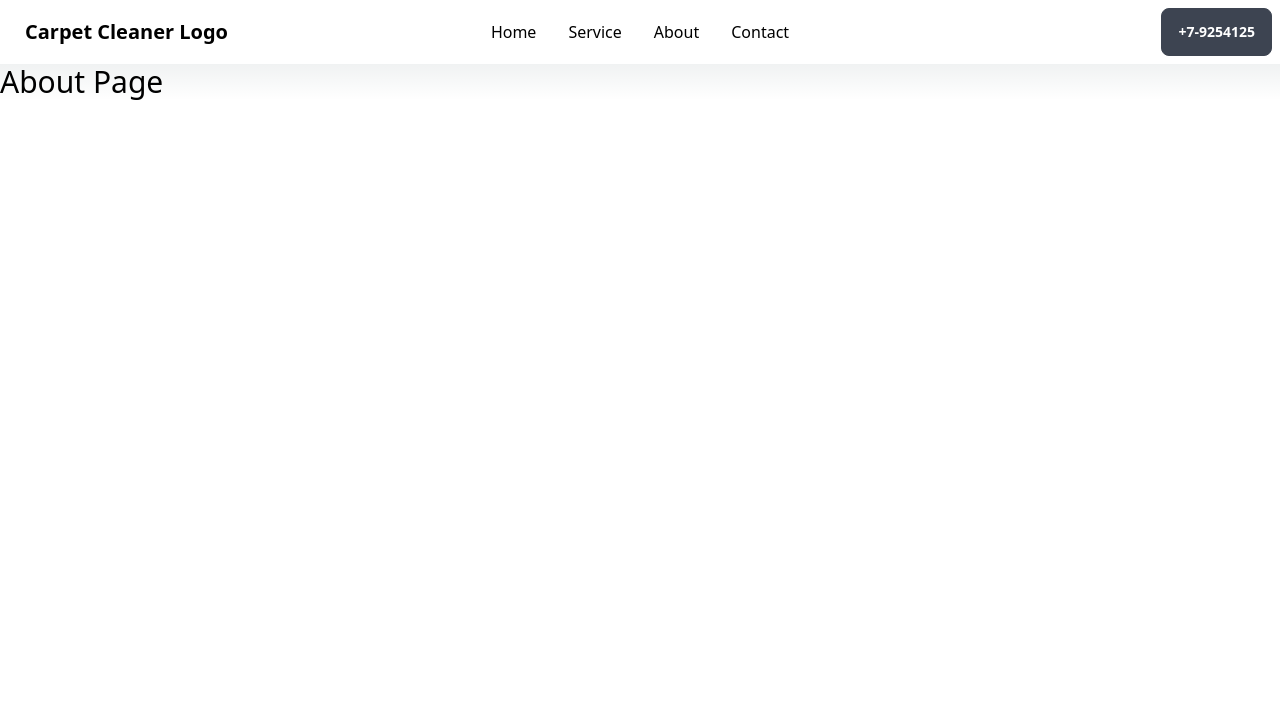
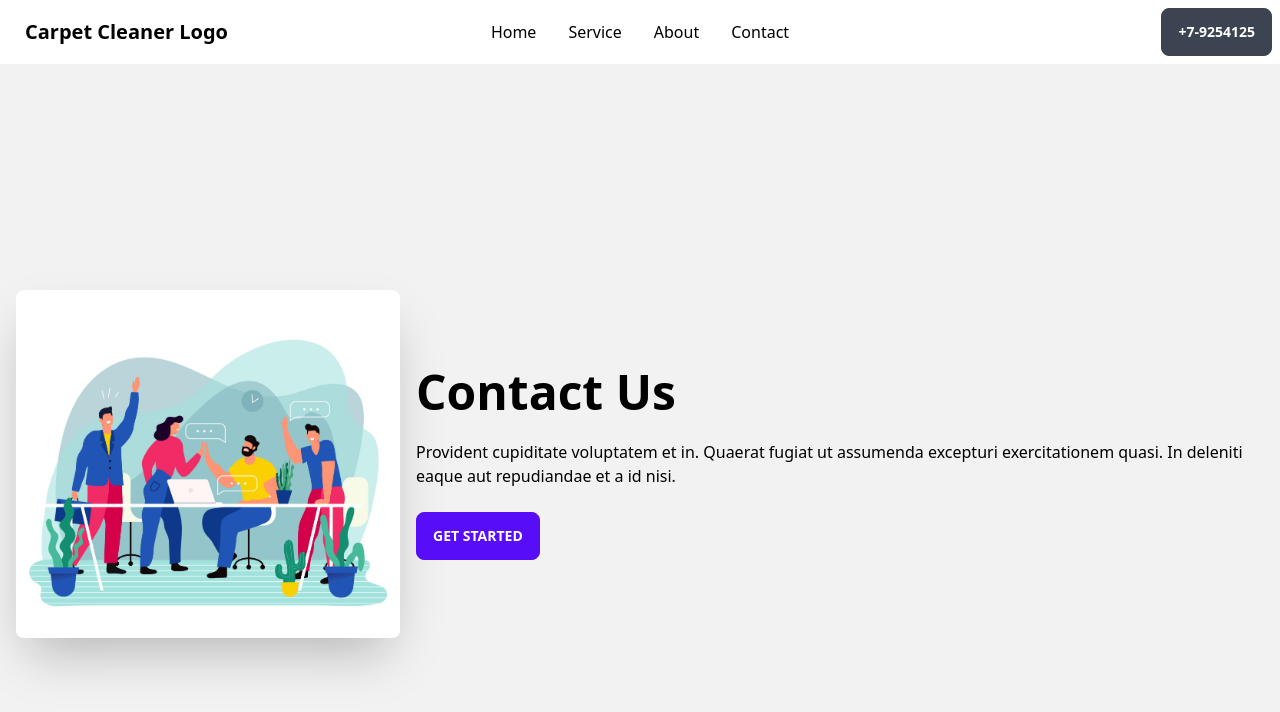
Before and after one commit to mollikacomputer/cleaning7, a Next.js app: page /about in a window 1280 px wide. Shown: the top 712 px of the page. Built offline with nearby package versions, Linux system fonts and the light colour scheme.

Commit message:
some updated

```diff
--- a/src/pages/about/index.js
+++ b/src/pages/about/index.js
@@ -1,13 +1,32 @@
-import Head from 'next/head';
-import React from 'react';
+import Head from "next/head";
+import React from "react";
 
 const index = () => {
-    return (
-        <div>
-            <Head> <title> About || local cleaning service </title> </Head>
-            <h2 className="text-3xl">About Page</h2>
+  return (
+    <div>
+      <Head>
+        {" "}
+        <title> About || local cleaning service </title>{" "}
+      </Head>
+      <div className="hero min-h-screen bg-base-200">
+        <div className="hero-content flex-col lg:flex-row">
+          <img
+            src="/about_us_for_carpet_cleaning_service.jpg"
+            className="max-w-sm rounded-lg shadow-2xl"
+          />
+          <div>
+            <h1 className="text-5xl font-bold">Contact Us</h1>
+            <p className="py-6">
+              Provident cupiditate voluptatem et in. Quaerat fugiat ut assumenda
+              excepturi exercitationem quasi. In deleniti eaque aut repudiandae
+              et a id nisi.
+            </p>
+            <button className="btn btn-primary">Get Started</button>
+          </div>
         </div>
-    );
+      </div>
+    </div>
+  );
 };
 
 export default index;
--- a/src/pages/contact/index.js
+++ b/src/pages/contact/index.js
@@ -6,7 +6,23 @@ const index = () => {
       <Head>
         <title> Contact || local cleaning service </title>
       </Head>
-      <h2 className="text-3xl">Contact Page</h2>
+      <div className="hero min-h-screen bg-base-200">
+        <div className="hero-content flex-col lg:flex-row">
+          <img
+            src="/contact_to_carpet_cleaner.jpg"
+            className="max-w-sm rounded-lg shadow-2xl"
+          />
+          <div>
+            <h1 className="text-5xl font-bold">Contact Us</h1>
+            <p className="py-6">
+              Provident cupiditate voluptatem et in. Quaerat fugiat ut assumenda
+              excepturi exercitationem quasi. In deleniti eaque aut repudiandae
+              et a id nisi.
+            </p>
+            <button className="btn btn-primary">Get Started</button>
+          </div>
+        </div>
+      </div>
     </div>
   );
 };
--- a/src/pages/services/index.js
+++ b/src/pages/services/index.js
@@ -8,7 +8,9 @@ const index = ({ services }) => {
       <Head>
         <title> Service || carpet cleaning service </title>
       </Head>
-      <h2 className="text-3xl">service Page {services.length}</h2>
+      <div className="text-center my-16 font-bold">
+      <h2 className="text-3xl">Our Services</h2>
+      </div>
       <Suspense fallback={<div> Loading...... </div>}>
         {services.map((service) => (
           <div key={service.id} className="card bg-base-100 shadow-xl my-10 mx-10">
```
Also changed, not shown: public/about_us_for_carpet_cleaning_service.jpg (added), public/contact_to_carpet_cleaner.jpg (added).
